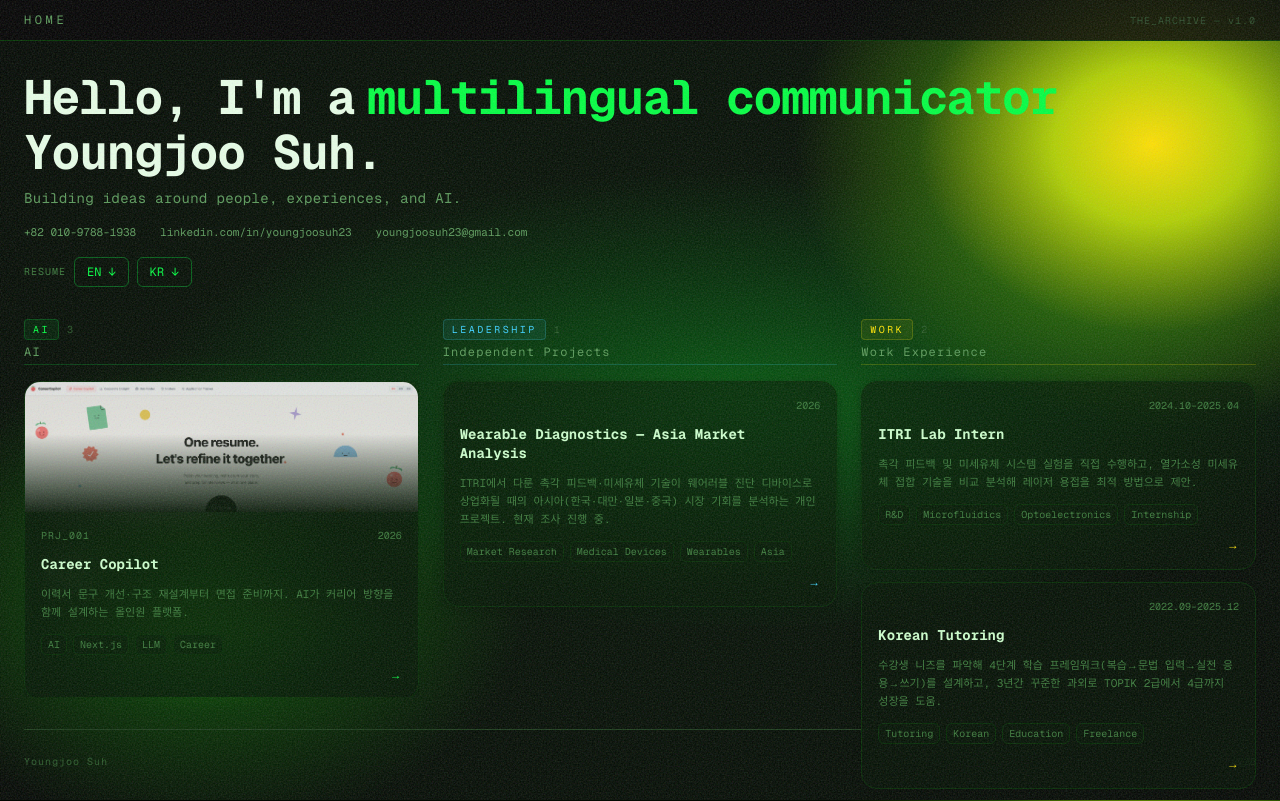
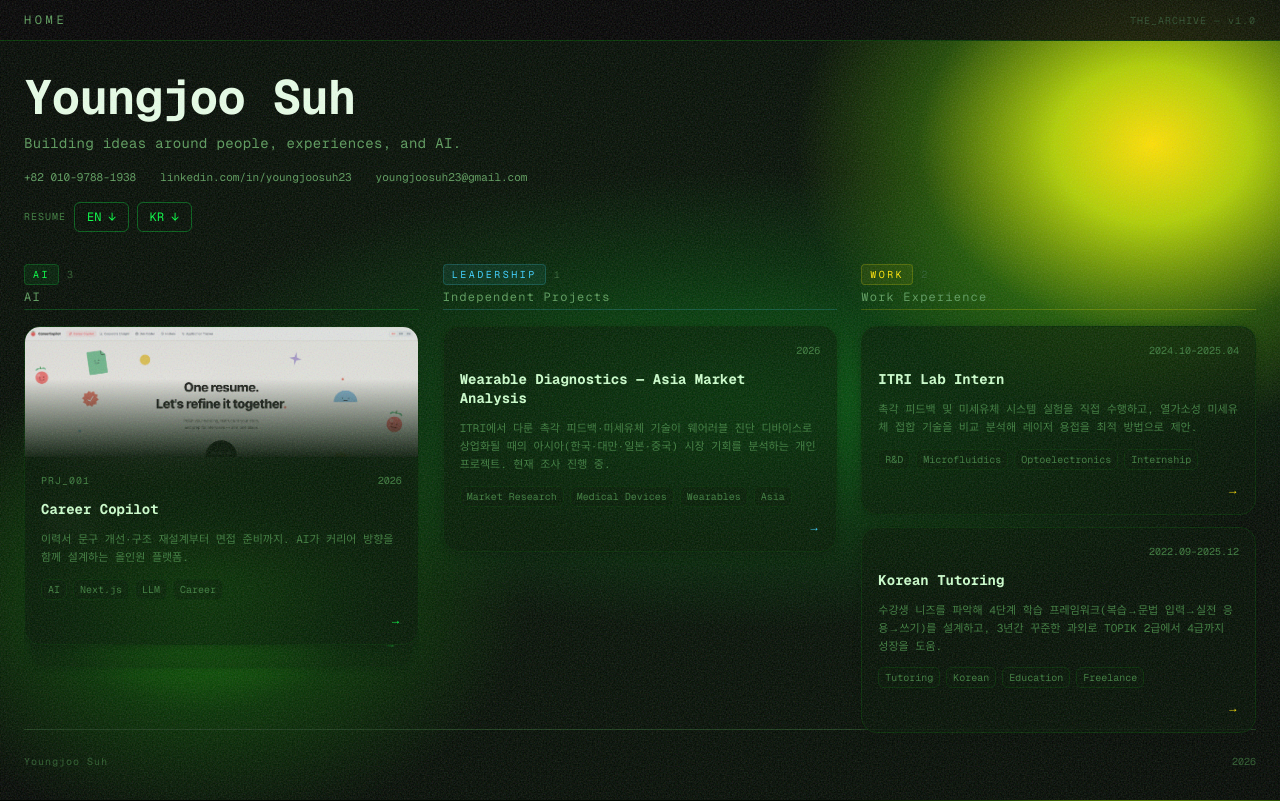
Before and after one commit to youngjoosuh23-ship-it/portfolio, a Next.js app: page / in a window 1280 px wide. Built offline with nearby package versions, Linux system fonts and the light colour scheme.

Commit message:
Revert rotating-word greeting back to static title

```diff
--- a/app/page.tsx
+++ b/app/page.tsx
@@ -1,6 +1,5 @@
 import { projects } from "@/lib/projects";
 import ProjectGrid from "@/components/ProjectGrid";
-import Greeting from "@/components/Greeting";
 
 export default function Home() {
   return (
@@ -8,7 +7,12 @@ export default function Home() {
       {/* Header */}
       <header className="flex flex-col gap-4 shrink-0">
         <div className="flex flex-col gap-3">
-          <Greeting />
+          <h1
+            className="font-mono text-4xl md:text-5xl font-bold tracking-tight"
+            style={{ color: "#e8ffe8" }}
+          >
+            Youngjoo Suh
+          </h1>
           <p className="font-mono text-xs md:text-sm tracking-wide" style={{ color: "#5a9a5a" }}>
             Building ideas around people, experiences, and AI.
           </p>
--- a/components/Greeting.tsx
+++ /dev/null
@@ -1,50 +0,0 @@
-"use client";
-
-import { useEffect, useState } from "react";
-import { AnimatePresence, motion } from "framer-motion";
-
-const WORDS = [
-  "bioengineer",
-  "AI builder",
-  "multilingual communicator",
-  "coordinator",
-  "lifelong learner",
-];
-
-export default function Greeting() {
-  const [index, setIndex] = useState(0);
-
-  useEffect(() => {
-    const interval = setInterval(() => {
-      setIndex((i) => (i + 1) % WORDS.length);
-    }, 2200);
-    return () => clearInterval(interval);
-  }, []);
-
-  return (
-    <h1
-      className="font-mono text-4xl md:text-5xl font-bold tracking-tight flex flex-wrap items-baseline gap-x-3"
-      style={{ color: "#e8ffe8" }}
-    >
-      <span>Hello, I&apos;m a</span>
-      <span
-        className="relative inline-flex h-[1.15em] overflow-hidden align-baseline"
-        style={{ color: "#00ff41" }}
-      >
-        <AnimatePresence mode="wait">
-          <motion.span
-            key={WORDS[index]}
-            initial={{ y: "100%", opacity: 0 }}
-            animate={{ y: "0%", opacity: 1 }}
-            exit={{ y: "-100%", opacity: 0 }}
-            transition={{ duration: 0.35, ease: "easeOut" }}
-            className="whitespace-nowrap"
-          >
-            {WORDS[index]}
-          </motion.span>
-        </AnimatePresence>
-      </span>
-      <span>Youngjoo Suh.</span>
-    </h1>
-  );
-}
```
